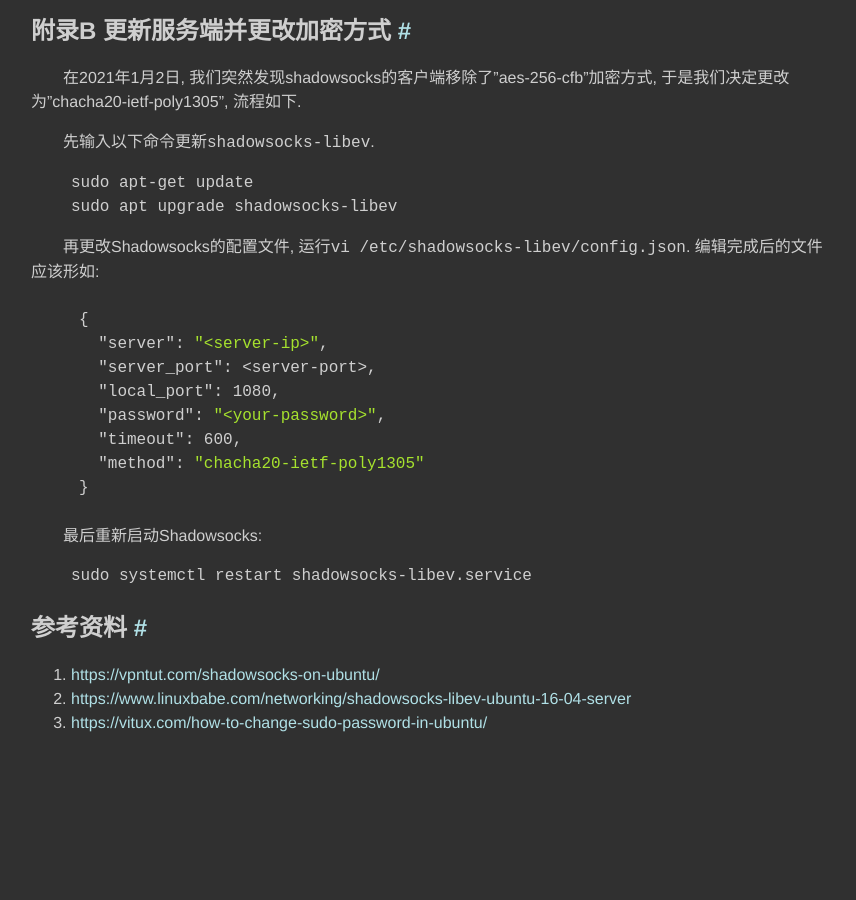
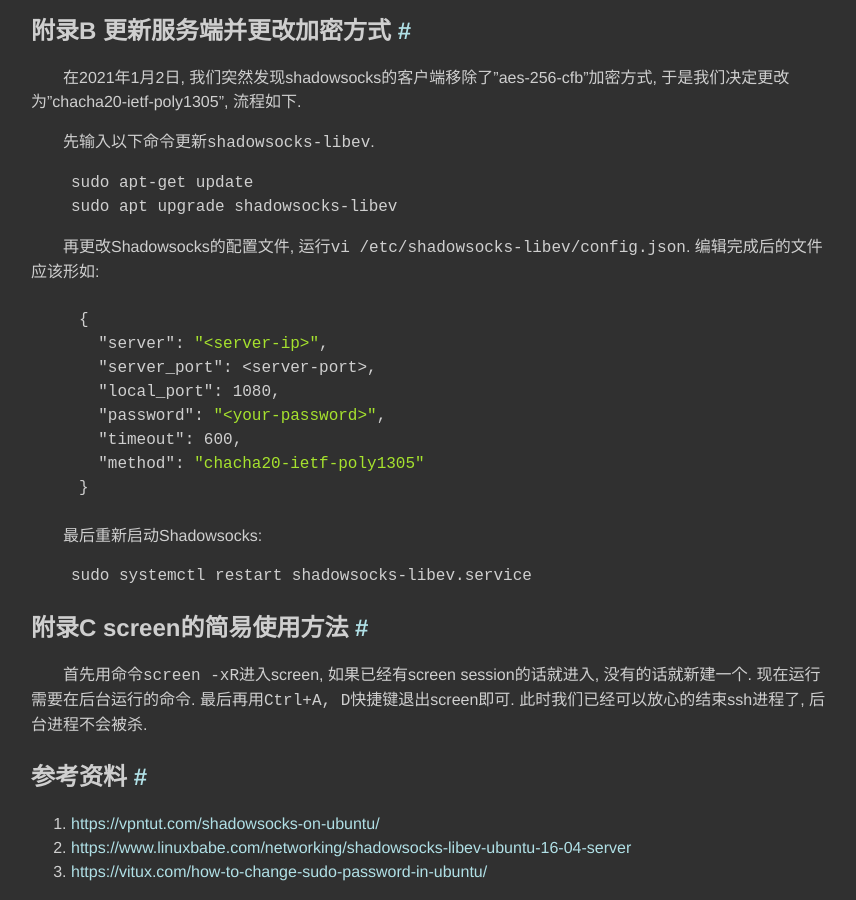
Before and after one commit to NotoOotori/notoootori.github.io, a Jekyll site: the page built from _posts/2019-09-21-Ubuntu18-04搭建VPN服务器.md, in a window 1280 px wide and 900 px high, scrolled down 1460 px. Shown: the whole window, without its empty margins (209-1065 px from the left). Built offline with Jekyll 4.4.1, drawn with Linux system fonts in a browser that asks for light colours; before the commit the page ends 2211 px from its top, so only the background shows below that.

Commit message:
chore(post): add a new appendix for screen

```diff
--- a/_posts/2019-09-21-Ubuntu18-04搭建VPN服务器.md
+++ b/_posts/2019-09-21-Ubuntu18-04搭建VPN服务器.md
@@ -95,6 +95,10 @@
 sudo systemctl restart shadowsocks-libev.service
 {% endhighlight %}
 
+## 附录C screen的简易使用方法
+
+首先用命令`screen -xR`进入screen, 如果已经有screen session的话就进入, 没有的话就新建一个. 现在运行需要在后台运行的命令. 最后再用`Ctrl+A, D`快捷键退出screen即可. 此时我们已经可以放心的结束ssh进程了, 后台进程不会被杀.
+
 ## 参考资料
 
 1. <https://vpntut.com/shadowsocks-on-ubuntu/>
```
